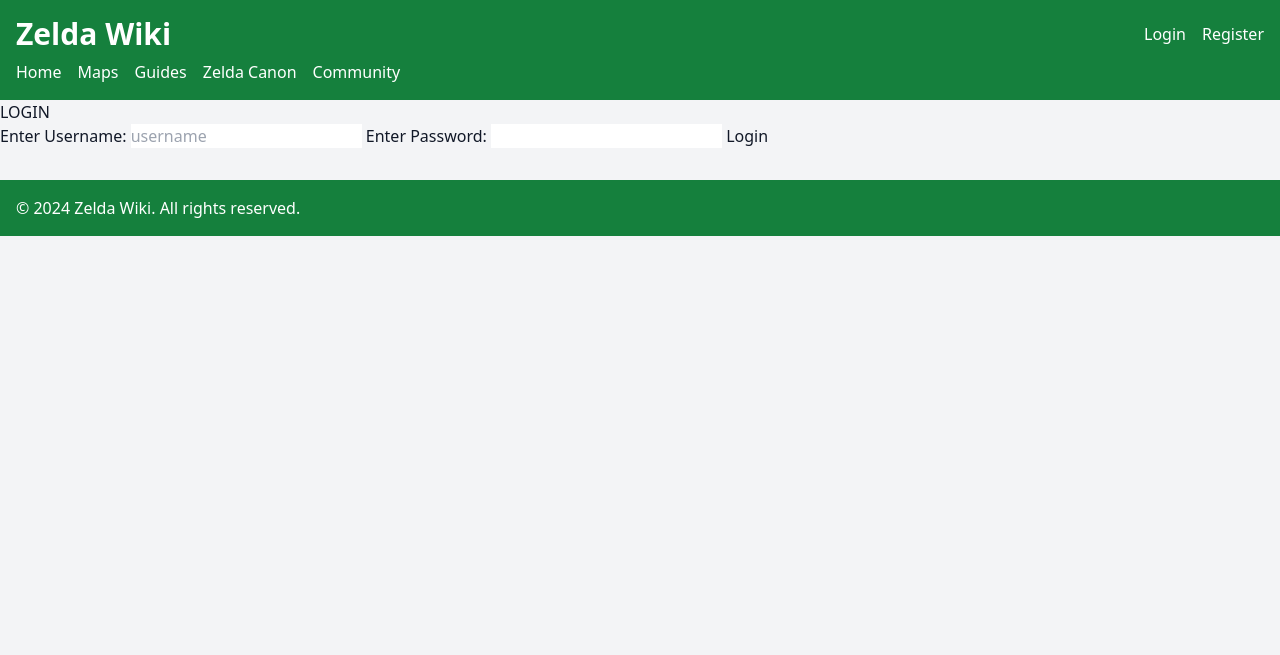
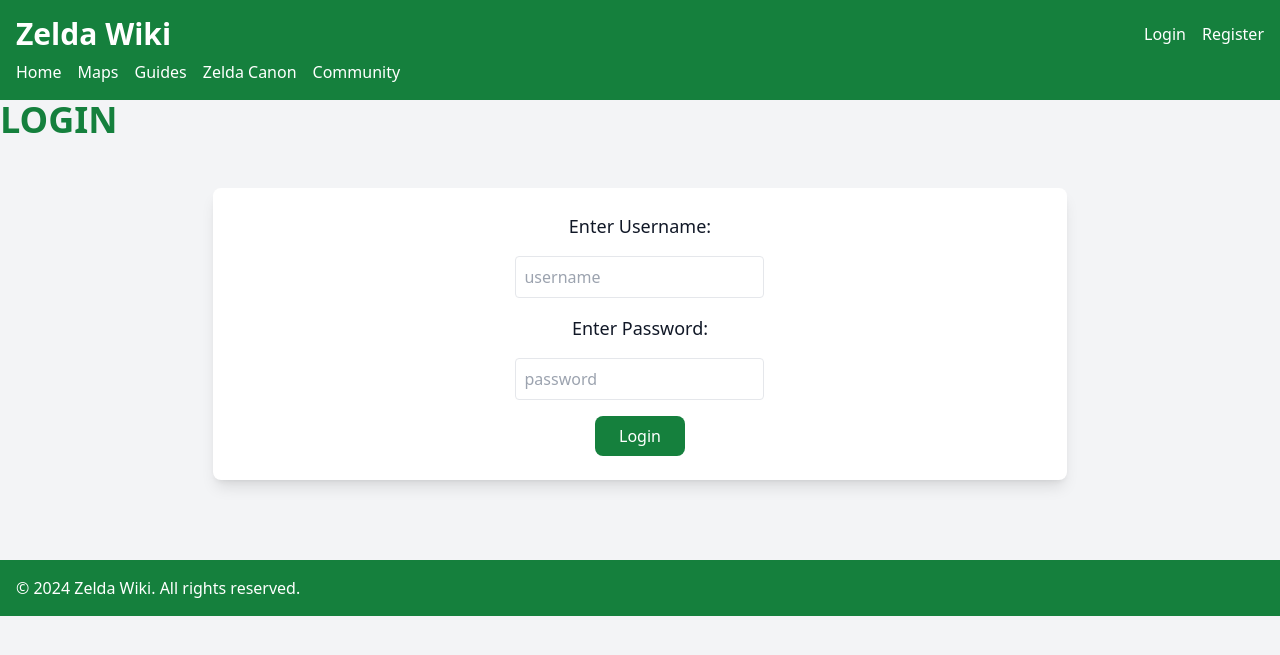
Before and after one commit to tul51522/Zelda-Wiki, a Flask app: page /login in a window 1280 px wide. Shown: the top 655 px of the page. Run offline with Flask 3, Linux system fonts and the light colour scheme; some libraries are stand-ins or nearby versions.

Commit message:
new login

```diff
--- a/templates/login.html
+++ b/templates/login.html
@@ -1,7 +1,8 @@
 {% extends 'base.html' %}
 
 {% block content %}
-    <h1>LOGIN</h1>
+
+    <h1 class="text-4xl font-bold text-green-700 ">LOGIN</h1>
     {% with messages = get_flashed_messages(with_categories=true) %}
     {% if messages %}
         <ul class="flashes">
@@ -11,13 +12,13 @@
         </ul>
     {% endif %}
     {% endwith %}
-    <div>
-        <form action="{{ url_for('login')}}" method="post">
-            <label for="username">Enter Username: </label>
-            <input type="text" id="username" name="username" placeholder="username">
-            <label for="password">Enter Password: </label>
-            <input type="password" id="password" name="password">
-        <button type="submit">Login</button>
+    <div class="flex justify-center items-center py-12">
+        <form action="{{ url_for('login')}}" method="post" class="bg-white p-6 w-2/3 rounded-lg shadow-lg flex flex-col items-center space-y-4">
+            <label for="username" class="text-lg">Enter Username: </label>
+            <input type="text" id="username" name="username" placeholder="username" class="p-2 border rounded ">
+            <label for="password" class="text-lg">Enter Password: </label>
+            <input type="password" id="password" name="password" placeholder="password" class="p-2 border rounded ">
+        <button type="submit" class="bg-green-700 text-white px-6 py-2 rounded-lg hover:bg-green-800 mt-4">Login</button>
 
     </div>
 
```
Also changed, not shown: templates/register.html (+11 -10 lines).
